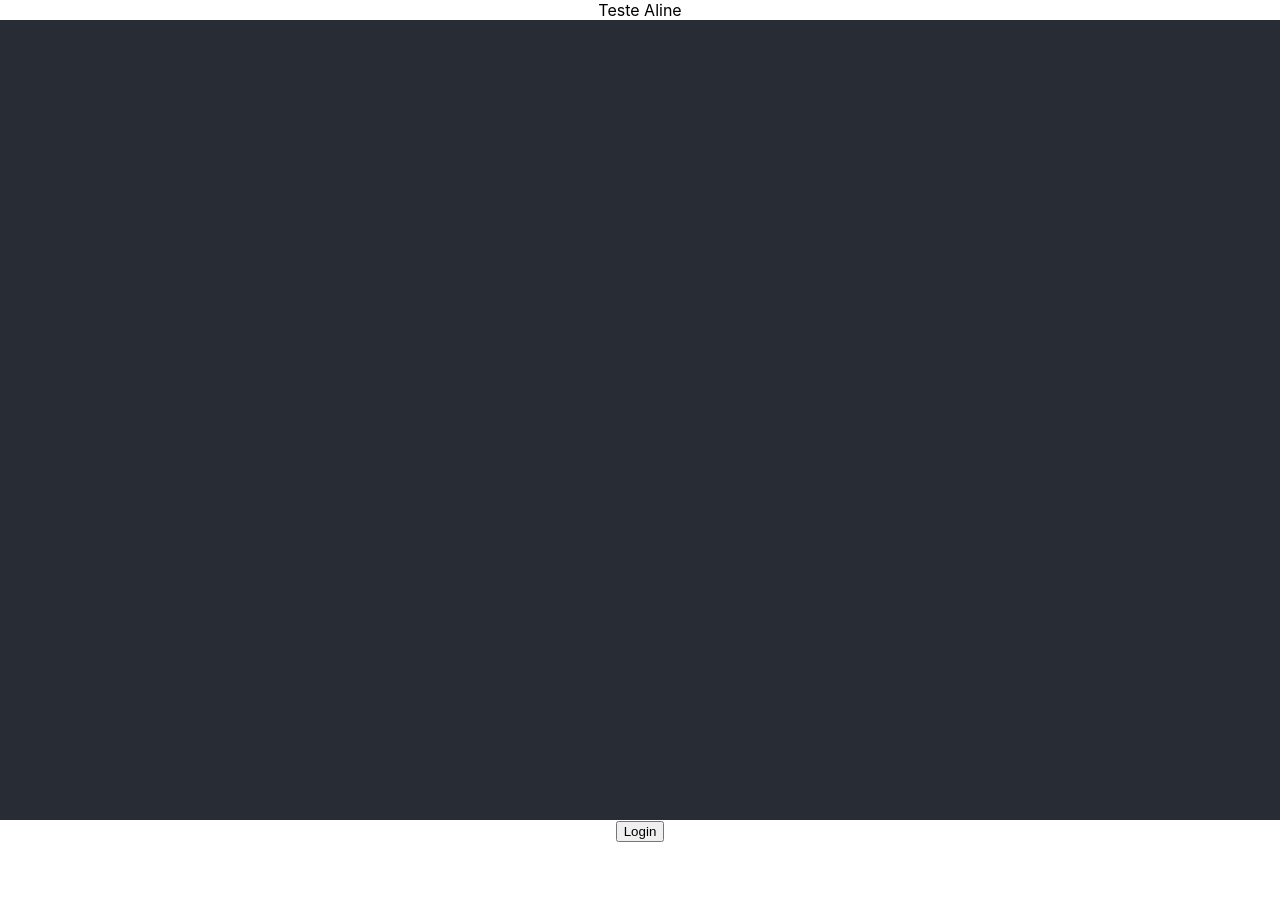
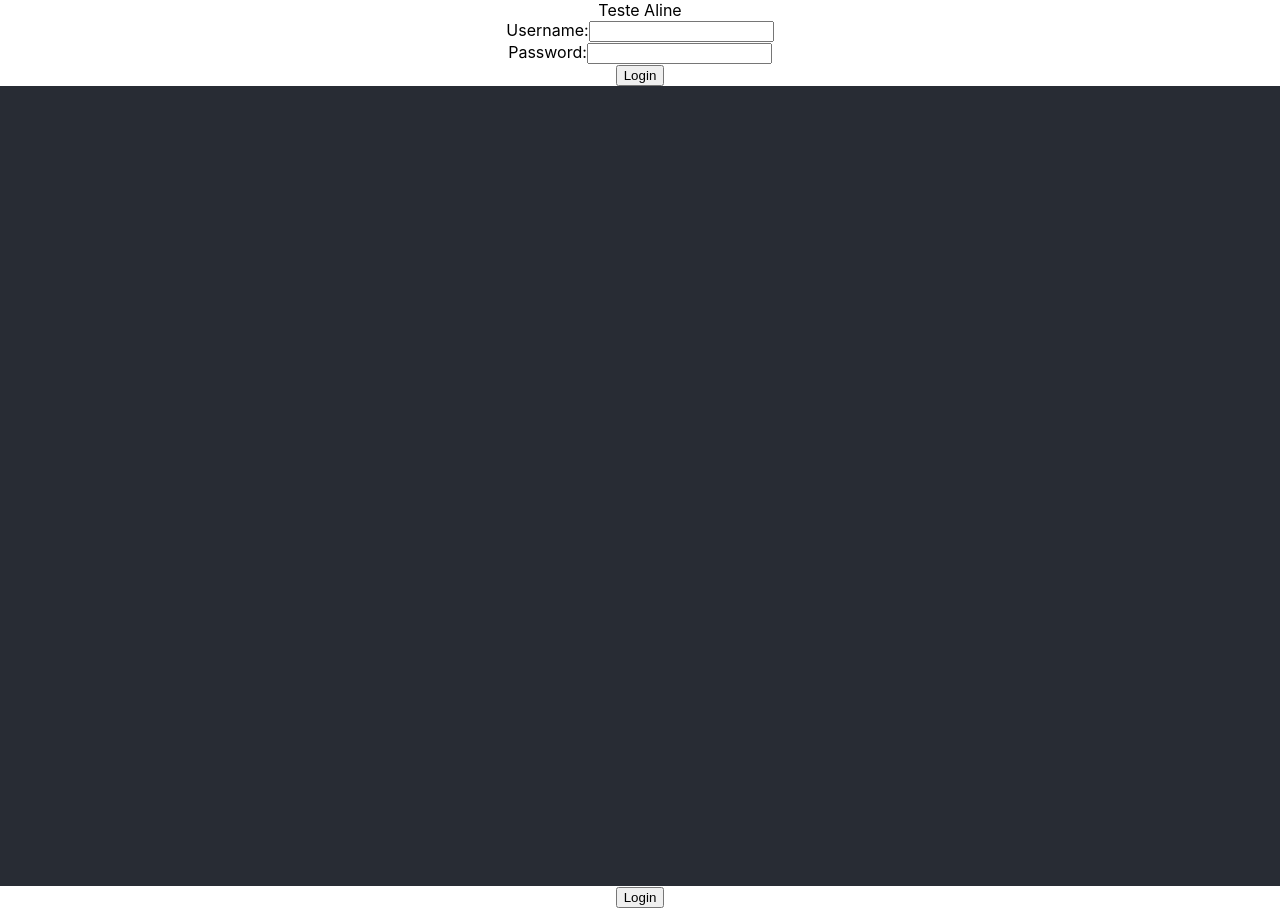
Before and after one commit to alinelopesm/auth-flow, a React (Create React App) app: page / in a window 1280 px wide. Before the commit the page ends 842 px from the top, so only its background shows below. Built offline with nearby package versions, Linux system fonts and the light colour scheme.

Commit message:
feat(App): add loginComponent

```diff
--- a/src/app/App.tsx
+++ b/src/app/App.tsx
@@ -1,6 +1,7 @@
 import React, { useContext } from 'react';
 import './App.css';
 import { AuthContext } from '../context/AuthContext';
+import LoginForm from './form/index';
 
 const App: React.FC = () => {
   const { isLoggedIn, login, logout } = useContext(AuthContext);
@@ -8,6 +9,7 @@ const App: React.FC = () => {
   return (
     <div className="App">
       Teste Aline
+      <LoginForm />
       <header className="App-header" />
       {isLoggedIn ? (
         <button onClick={logout}>Logout</button>
```
